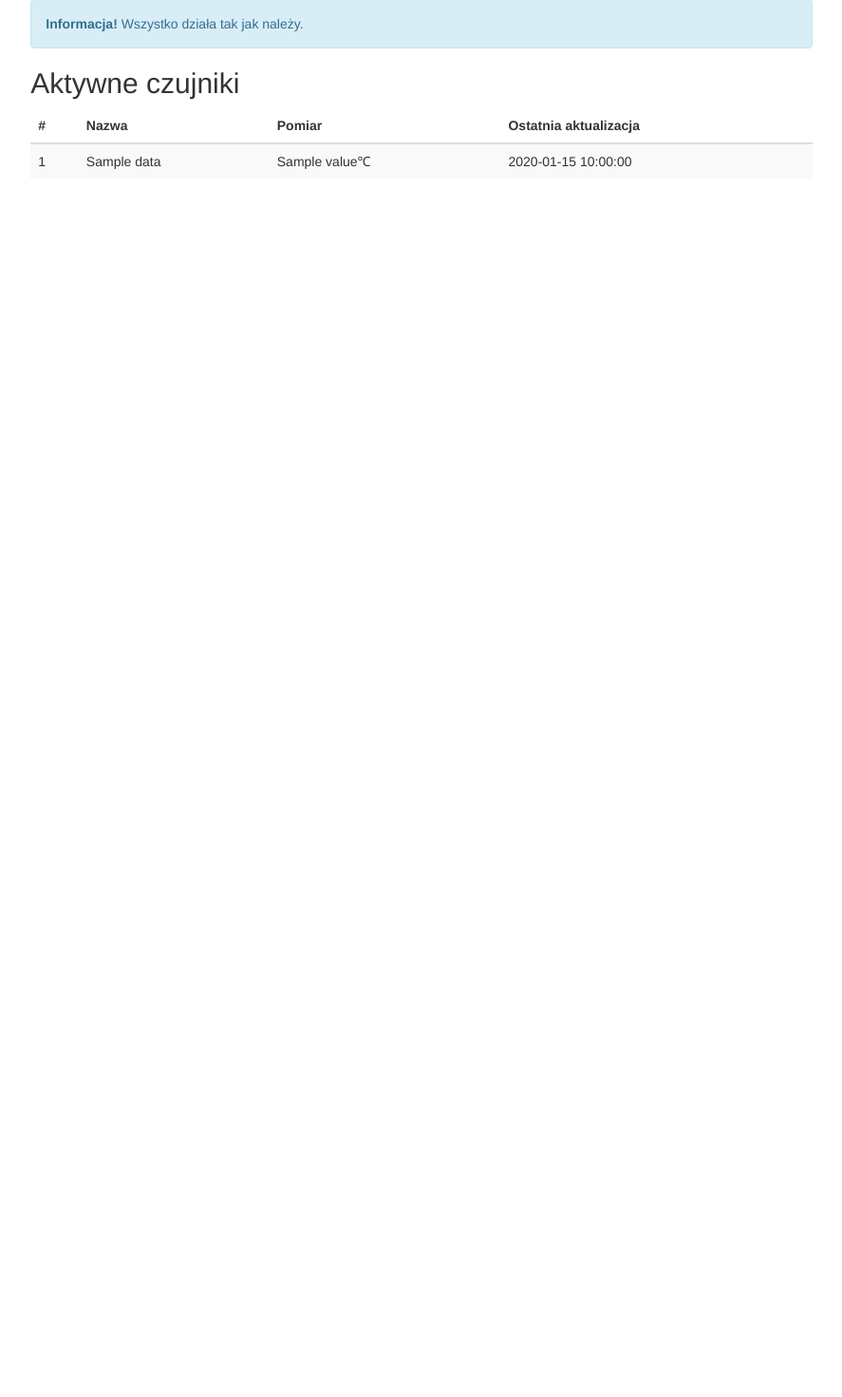
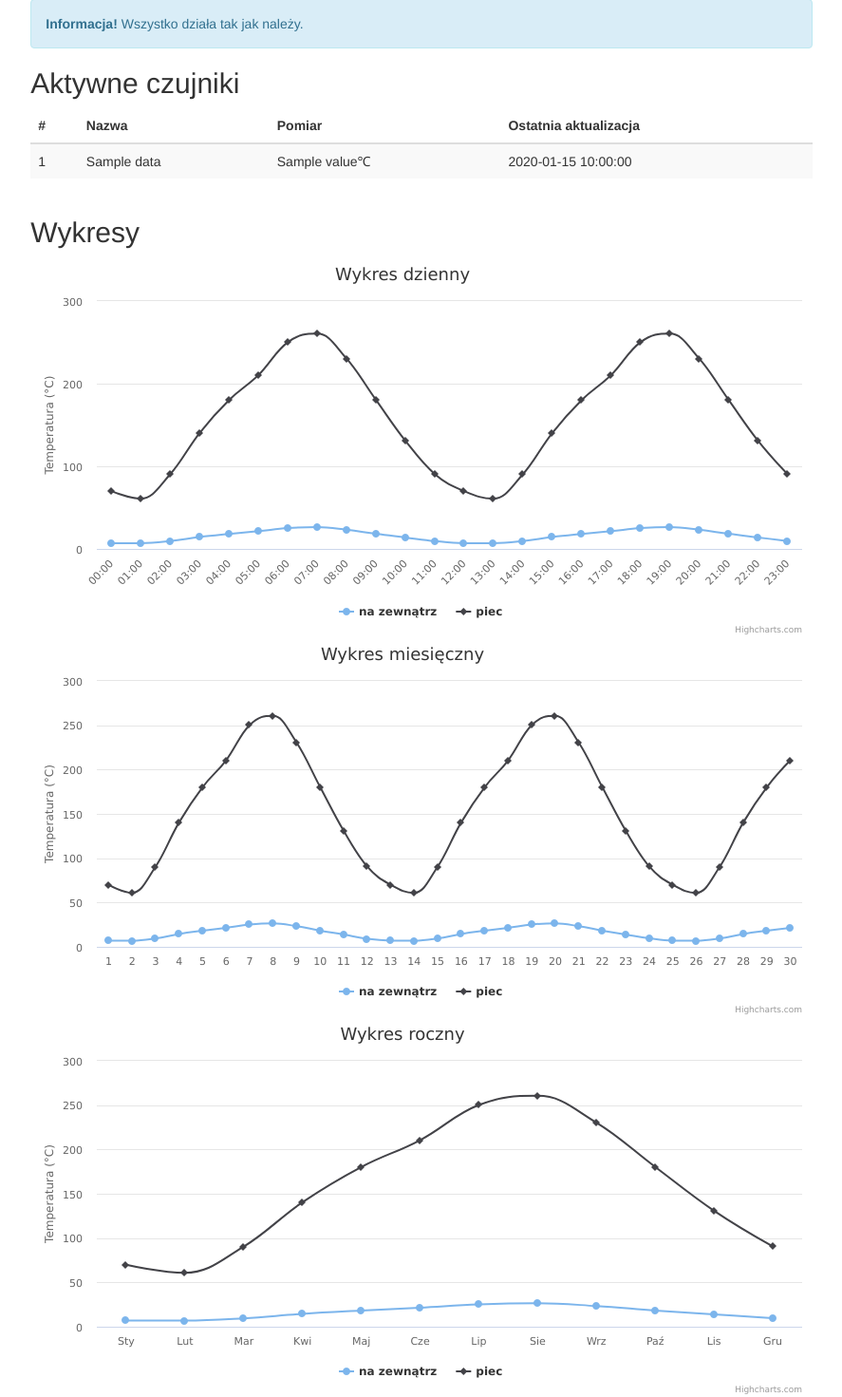
Before and after one commit to darksv/Dashboard, a Flask app: page / in a window 1280 px wide. Shown: the part 111-1582 px from the top of the page at 95% size, without its empty margins (196-1083 px from the left). Before the commit the page ends 289 px from the top, so only its background shows below. Run offline with Flask 2, Linux system fonts and the light colour scheme; a database or web service that is not in the repository returns one stand-in record (values such as "Sample title"); data that the repository does not hold is empty; some libraries are stand-ins or nearby versions.

Commit message:
add some charts

```diff
--- a/app/templates/base.html
+++ b/app/templates/base.html
@@ -21,5 +21,116 @@
     {% block body %}{% endblock %}
     <script src="/js/lib/jquery.min.js"></script>
     <script src="/js/lib/bootstrap.min.js"></script>
+    <script src="https://code.highcharts.com/highcharts.js"></script>
+    <script>
+        $(function () {
+            $('#chart_yearly').highcharts({
+                chart: {
+                    type: 'spline'
+                },
+                title: {
+                    text: 'Wykres roczny',
+                    x: -20
+                },
+                xAxis: {
+                    categories: ['Sty', 'Lut', 'Mar', 'Kwi', 'Maj', 'Cze', 'Lip', 'Sie', 'Wrz', 'Paź', 'Lis', 'Gru']
+                },
+                yAxis: {
+                    title: {
+                        text: 'Temperatura (°C)'
+                    },
+                    plotLines: [{
+                        value: 0,
+                        width: 1,
+                        color: '#808080'
+                    }]
+                },
+                tooltip: {
+                    valueSuffix: '°C'
+                },
+                series: [{
+                    name: 'na zewnątrz',
+                    data: [7.0, 6.9, 9.5, 14.5, 18.2, 21.5, 25.2, 26.5, 23.3, 18.3, 13.9, 9.6]
+                },{
+                    name: 'piec',
+                    data: [70.0, 60.9, 90.5, 140.5, 180.2, 210.5, 250.2, 260.5, 230.3, 180.3, 130.9, 90.6]
+                }]
+            });
+
+            $('#chart_monthly').highcharts({
+                chart: {
+                    type: 'spline'
+                },
+                title: {
+                    text: 'Wykres miesięczny',
+                    x: -20
+                },
+                xAxis: {
+                    categories: [
+                        '1', '2', '3', '4', '5', '6', '7', '8', '9', '10',
+                        '11', '12', '13', '14', '15', '16', '17', '18', '19', '20',
+                        '21', '22', '23', '24', '25', '26', '27', '28', '29', '30'
+                    ]
+                },
+                yAxis: {
+                    title: {
+                        text: 'Temperatura (°C)'
+                    },
+                    plotLines: [{
+                        value: 0,
+                        width: 1,
+                        color: '#808080'
+                    }]
+                },
+                tooltip: {
+                    valueSuffix: '°C'
+                },
+                series: [{
+                    name: 'na zewnątrz',
+                    data: [7.0, 6.9, 9.5, 14.5, 18.2, 21.5, 25.2, 26.5, 23.3, 18.3, 13.9, 9, 7.0, 6.9, 9.5, 14.5, 18.2, 21.5, 25.2, 26.5, 23.3, 18.3, 13.9, 9.6, 7.0, 6.9, 9.5, 14.5, 18.2, 21.5]
+                },{
+                    name: 'piec',
+                    data: [70.0, 60.9, 90.5, 140.5, 180.2, 210.5, 250.2, 260.5, 230.3, 180.3, 130.9, 90.6,70.0, 60.9, 90.5, 140.5, 180.2, 210.5, 250.2, 260.5, 230.3, 180.3, 130.9, 90.6,70.0, 60.9, 90.5, 140.5, 180.2, 210.5]
+                }]
+            });
+
+            $('#chart_daily').highcharts({
+                chart: {
+                    type: 'spline'
+                },
+                title: {
+                    text: 'Wykres dzienny',
+                    x: -20
+                },
+                xAxis: {
+                    categories: [
+                        '00:00', '01:00', '02:00', '03:00', '04:00', '05:00', '06:00', '07:00', '08:00', '09:00',
+                        '10:00', '11:00', '12:00', '13:00', '14:00', '15:00', '16:00', '17:00', '18:00', '19:00',
+                        '20:00', '21:00', '22:00', '23:00'
+                    ]
+                },
+                yAxis: {
+                    title: {
+                        text: 'Temperatura (°C)'
+                    },
+                    plotLines: [{
+                        value: 0,
+                        width: 1,
+                        color: '#808080'
+                    }]
+                },
+                tooltip: {
+                    valueSuffix: '°C'
+                },
+                series: [{
+                    name: 'na zewnątrz',
+                    data: [7.0, 6.9, 9.5, 14.5, 18.2, 21.5, 25.2, 26.5, 23.3, 18.3, 13.9, 9.5, 7.0, 6.9, 9.5, 14.5, 18.2, 21.5, 25.2, 26.5, 23.3, 18.3, 13.9, 9.6]
+                },{
+                    name: 'piec',
+                    data: [70.0, 60.9, 90.5, 140.5, 180.2, 210.5, 250.2, 260.5, 230.3, 180.3, 130.9, 90.6, 70.0, 60.9, 90.5, 140.5, 180.2, 210.5, 250.2, 260.5, 230.3, 180.3, 130.9, 90.6]
+                }]
+            });
+        });
+    </script>
   </body>
 </html>
--- a/app/templates/index.html
+++ b/app/templates/index.html
@@ -32,6 +32,10 @@
                     </tbody>
                 </table>
             </div>
+            <h2 class="sub-header">Wykresy</h2>
+            <div id="chart_daily"></div>
+            <div id="chart_monthly"></div>
+            <div id="chart_yearly"></div>
         </div>
     </div>
 </div>
```
